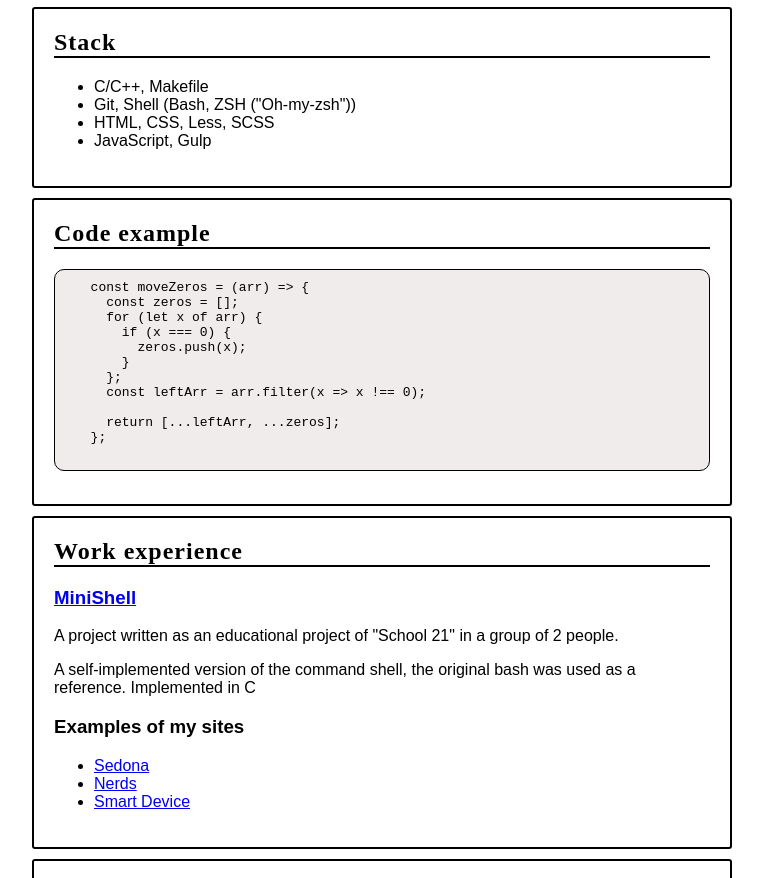
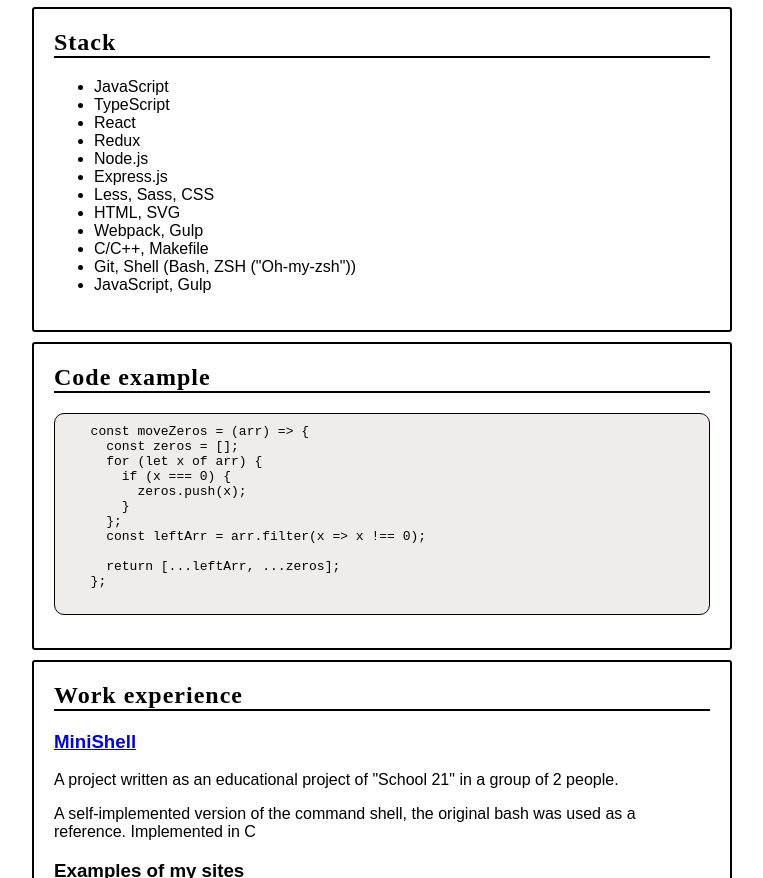
Before and after one commit to dark7lord/rsschool-cv, a plain HTML site: page index.html in a window 1280 px wide. Shown: the part 958-1836 px from the top of the page, without its empty margins (258-1021 px from the left). Drawn offline with Linux system fonts and the light colour scheme.

Commit message:
feat: add skills and fix spaces in HTML

```diff
--- a/index.html
+++ b/index.html
@@ -82,9 +82,17 @@
     <div class="main__block stack" id="stack">
       <h2>Stack</h2>
       <ul>
+        <li>JavaScript</li>
+        <li>TypeScript</li>
+        <li>React</li>
+        <li>Redux</li>
+        <li>Node.js</li>
+        <li>Express.js</li>
+        <li>Less, Sass, CSS</li>
+        <li>HTML, SVG</li>
+        <li>Webpack, Gulp</li>
         <li>C/C++, Makefile</li>
         <li>Git, Shell (Bash, ZSH ("Oh-my-zsh"))</li>
-        <li>HTML, CSS, Less, SCSS</li>
         <li>JavaScript, Gulp</li>
       </ul>
     </div>
@@ -92,14 +100,14 @@
     <div class="main__block example-code" id="example-code">
       <h2>Code example</h2>
       <pre class="example-code__code">
-  const moveZeros = (arr) => {
+  const moveZeros = (arr) =&gt; {
     const zeros = [];
     for (let x of arr) {
       if (x === 0) {
         zeros.push(x);
       }
     };
-    const leftArr = arr.filter(x => x !== 0);
+    const leftArr = arr.filter(x =&gt; x !== 0);
 
     return [...leftArr, ...zeros];
   };
@@ -113,7 +121,6 @@
         <h3>
           <a href="https://github.com/lcaitlyn/minishell">MiniShell</a>
         </h3>
-
         <p>
           A project written as an educational project of "School 21" in a group of 2 people.
         </p>
@@ -123,7 +130,6 @@
       </div>
       <div class="work-experience__project">
         <h3>Examples of my sites</h3>
-
         <ul>
           <li>
             <a href="https://dark7lord.github.io/adaptive-sedona/index.html">Sedona</a>
```
